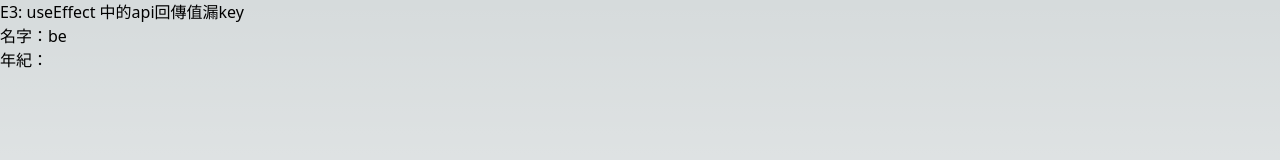
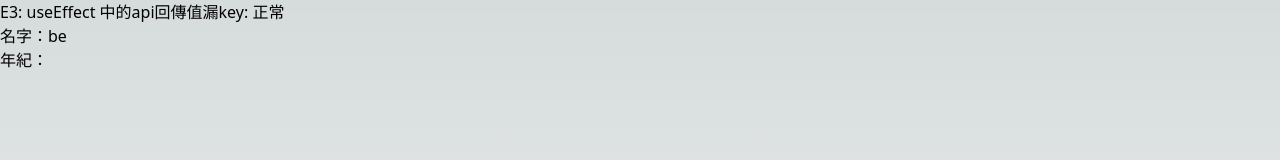
Before and after one commit to DDGG0531/next_errors, a Next.js app: page /e3 in a window 1280 px wide. Shown: the top 160 px of the page. Built offline with nearby package versions, Linux system fonts and the light colour scheme.

Commit message:
tune 3 and 5

```diff
--- a/src/pages/e3.tsx
+++ b/src/pages/e3.tsx
@@ -19,7 +19,7 @@ export default function E3() {
   }, []);
   return (
     <div className="min-h-screen">
-      <div>E3: useEffect 中的api回傳值漏key</div>
+      <div>E3: useEffect 中的api回傳值漏key: 正常</div>
       <div>名字：{user.name}</div>
       <div>年紀：{user.age}</div>
     </div>
--- a/src/pages/e5.tsx
+++ b/src/pages/e5.tsx
@@ -11,7 +11,7 @@ export default function E5() {
     <div className="min-h-screen">
       <div>E5: click 造成function噴錯</div>
       <div>{str}</div>
-      <button onClick={() => setStr(123)}>Button</button>
+      <button onClick={() => setStr(formateName("123"))}>Button</button>
     </div>
   );
 }
```
